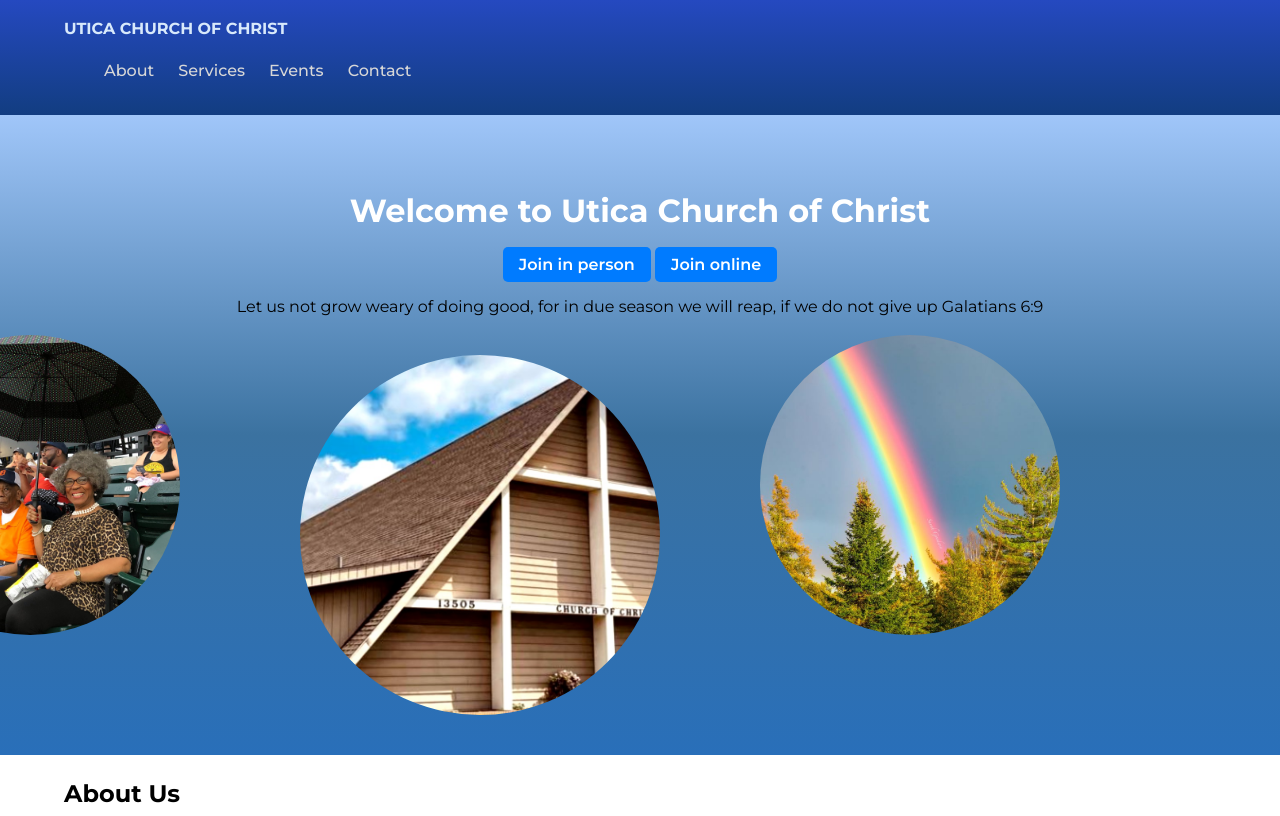
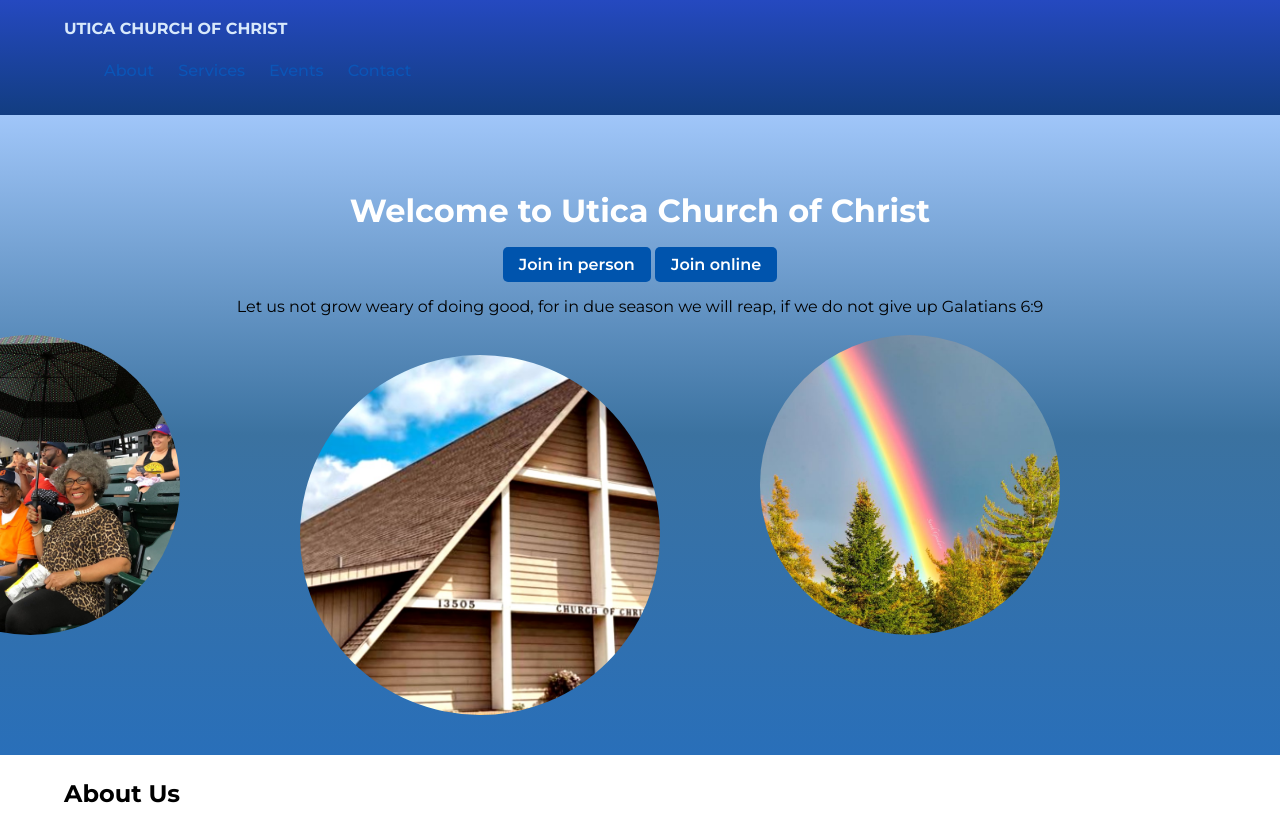
Before and after one commit to amirazmartin/Individual-Project, a plain HTML site: page index.html in a window 1280 px wide. Shown: the top 816 px of the page. Drawn offline with Linux system fonts and the light colour scheme.

Commit message:
Update style.css

```diff
--- a/css/style.css
+++ b/css/style.css
@@ -35,7 +35,7 @@ a {
 
 .nav-links a {
   font-weight: 500;
-  color: #d7d7d7;
+  color: #0B55B7;
   transition: color 0.3s;
 }
 
@@ -51,7 +51,7 @@ a {
 
 .btn {
   padding: 0.5rem 1rem;
-  background-color: #007bff;
+  background-color: #0054AD;
   color: #fff;
   border: none;
   border-radius: 5px;
```
